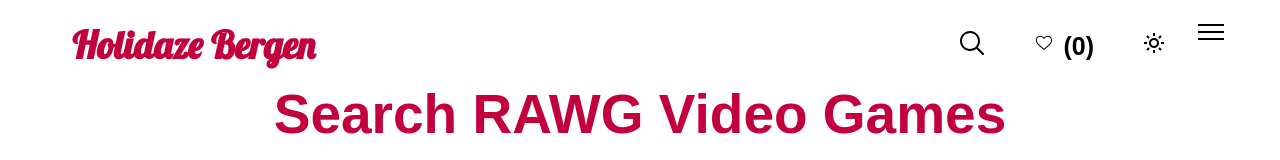
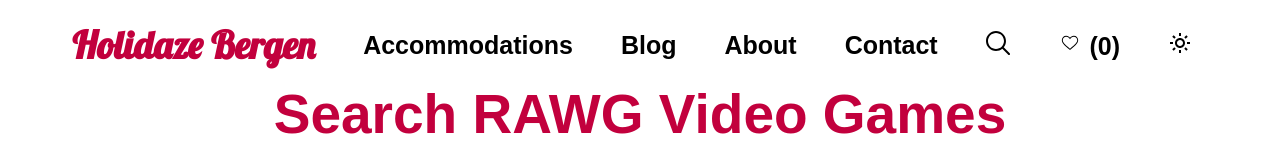
Before and after one commit to NancyBolstad/bergen-hotel-booking, a React (Create React App) app in the folder client/: page / in a window 1280 px wide. Shown: the top 160 px of the page. Built offline with nearby package versions, Linux system fonts and the light colour scheme; no server answers; a web font is replaced by a local one.

Commit message:
Fixed window resize useEffect bug

```diff
--- a/client/src/components/Blog/BlogList.tsx
+++ b/client/src/components/Blog/BlogList.tsx
@@ -2,10 +2,8 @@
 import { Section, Wrapper, SectionTitle, More } from './styles';
 import BlogCard, { Props as Card } from './BlogCard';
 import { ButtonInternal } from '../Button';
-import { Image } from '../../types/types';
 import { IColors } from '../../types/theme';
 import { WidthConstraints, VerticalSpacer, HorizontalSpacer, CardsList } from '../Layout';
-import transformLangText from '../../util/transformLangText';
 
 export interface Props {
   sectionTitle?: string;
--- a/client/src/components/Header/index.tsx
+++ b/client/src/components/Header/index.tsx
@@ -14,12 +14,12 @@
 import { ContrastContext } from '../../context/Contrast';
 import { Context } from '../../context/GlobalContext';
 import { hamburger, cross, search, heart, sun, moon } from '../../util/icons';
-import useIsDesktop from '../../hooks/useIsDesktop';
+import useIsMobile from '../../hooks/useIsMobile';
 
 const Header: React.FunctionComponent = () => {
   const { theme, toggleContrast } = React.useContext(ContrastContext);
   const { favorites } = React.useContext(Context);
-  const isDesktop = useIsDesktop();
+  const isMobile = useIsMobile();
   const [isMobileMenuOpen, setIsMobileMenuOpen] = React.useState<boolean>(false);
 
   React.useEffect(() => {
@@ -40,7 +40,7 @@
             <SiteLogo
               to="/"
               onClick={e => {
-                if (!isDesktop) {
+                if (isMobile) {
                   e.preventDefault();
                   window.location.assign('/');
                   setIsMobileMenuOpen(false);
@@ -49,7 +49,7 @@
             >
               {APP_NAME}
             </SiteLogo>
-            {isDesktop && (
+            {!isMobile && (
               <HeaderNavLinkList>
                 <li>
                   <HeaderNavLink to="/accommodations">Accommodations</HeaderNavLink>
@@ -74,7 +74,7 @@
             <HeaderNavLink to="/#" onClick={() => toggleContrast()}>
               {theme === 'default' ? sun : moon}
             </HeaderNavLink>
-            {!isDesktop && (
+            {isMobile && (
               <MobileMenuIcon
                 onClick={e => {
                   e.preventDefault();
@@ -87,7 +87,7 @@
           </HeaderMenuRight>
         </HeaderNav>
       </HeaderWrapper>
-      {!isDesktop && isMobileMenuOpen && (
+      {isMobile && isMobileMenuOpen && (
         <MobileMenuWrapper>
           <HeaderNavLink
             to="/contact"
--- a/client/src/hooks/useIsDesktop.ts
+++ /dev/null
@@ -1,15 +0,0 @@
-import { useState, useEffect } from 'react';
-import { defaultMediaQueries } from '../util/defaultTheme';
-
-function useIsDesktop(): boolean {
-  const [isDesktop, setIsDesktop] = useState(false);
-
-  useEffect(() => {
-    if (typeof window !== 'undefined' && window.innerWidth > defaultMediaQueries.large) {
-      setIsDesktop(true);
-    }
-  }, []);
-  return isDesktop;
-}
-
-export default useIsDesktop;
--- /dev/null
+++ b/client/src/hooks/useIsMobile.ts
@@ -0,0 +1,24 @@
+import { useState, useEffect } from 'react';
+import { defaultMediaQueries } from '../util/defaultTheme';
+
+function useIsMobile(): boolean {
+  const [isMobile, setIsMobile] = useState(window.innerWidth < defaultMediaQueries.large);
+
+  function handleWindowSizeChange(): void {
+    if (typeof window !== 'undefined') {
+      setIsMobile(window.innerWidth < defaultMediaQueries.large);
+    }
+  }
+
+  useEffect(() => {
+    window.addEventListener('resize', handleWindowSizeChange, true);
+
+    return () => {
+      window.removeEventListener('resize', handleWindowSizeChange, true);
+    };
+  }, []);
+
+  return isMobile;
+}
+
+export default useIsMobile;
```
